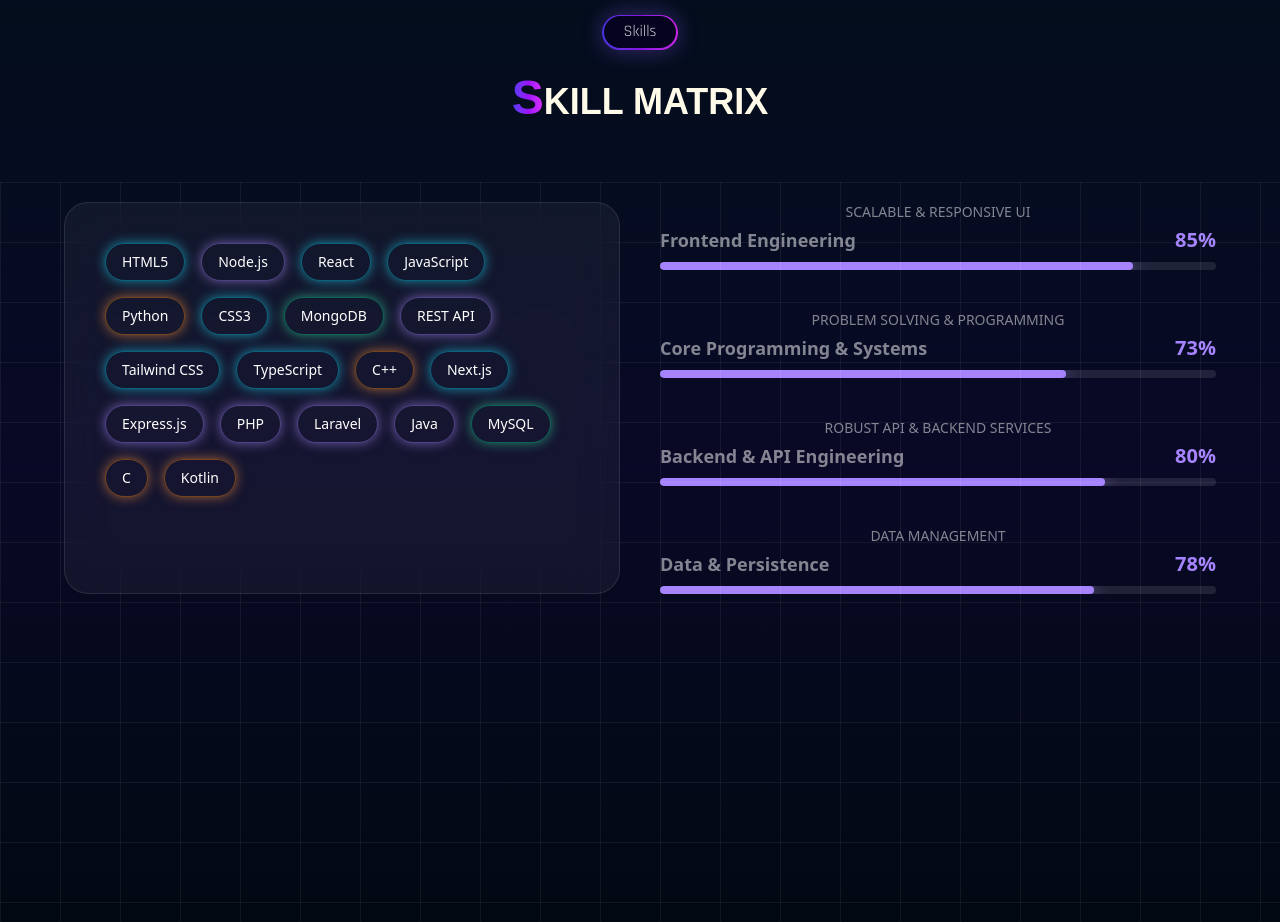
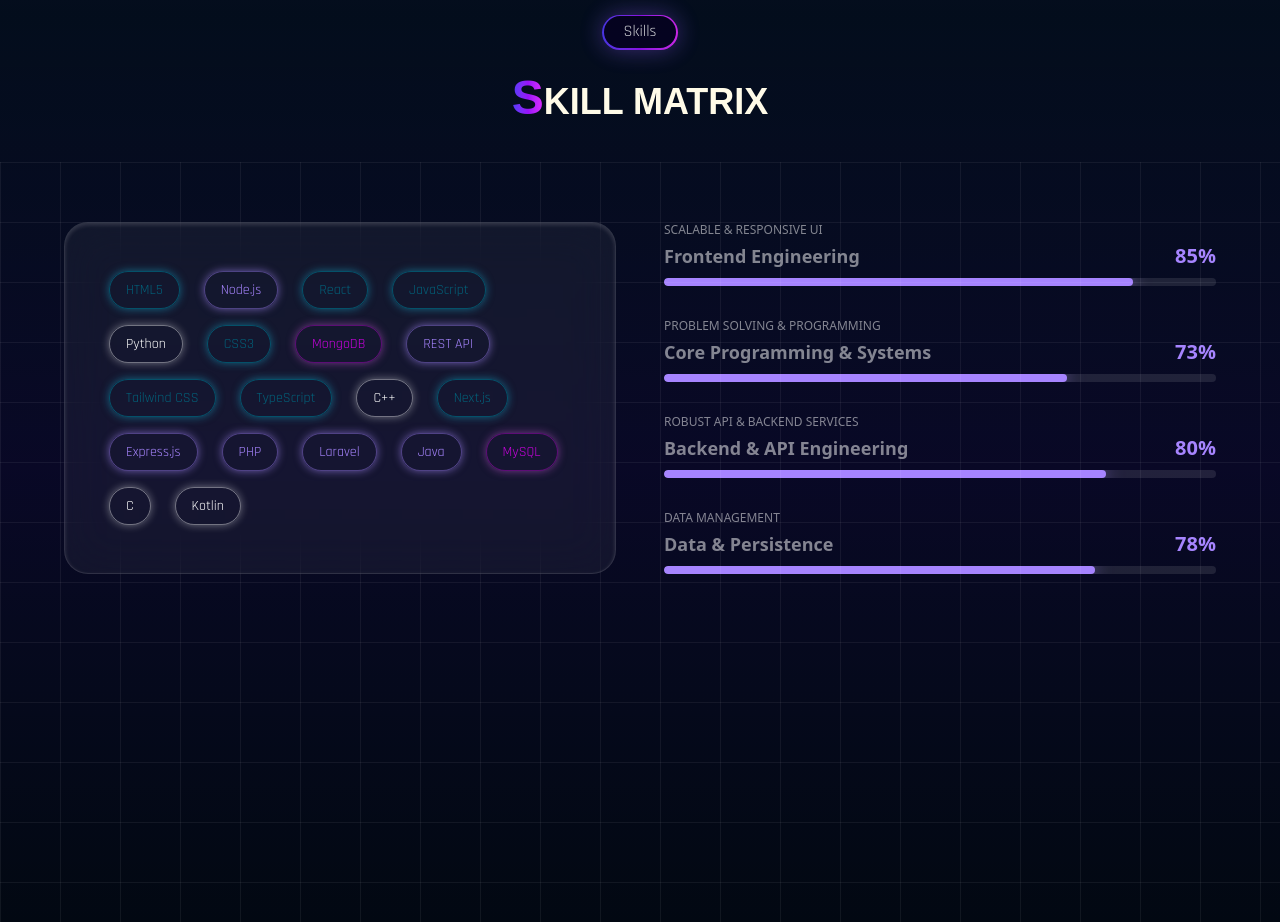
Before and after one commit to A-Himaa/My-Portfolio, a React (Vite) app: page / in a window 1280 px wide. Shown: the part 3180-4102 px from the top of the page. Built offline with nearby package versions, Linux system fonts and the light colour scheme; a web font is replaced by a local one.

Commit message:
Enhance Skills component styling: update skill styles for better visibility, adjust layout spacing, and improve grid background for a cleaner design

```diff
--- a/src/components/Skills.jsx
+++ b/src/components/Skills.jsx
@@ -106,10 +106,10 @@ export default function Skills() {
   ]
 
   const skillStyle = {
-    frontend: "border-cyan-400/40 shadow-[0_0_12px_rgba(34,211,238,0.6)]",
-    backend: "border-violet-400/40 shadow-[0_0_12px_rgba(167,139,250,0.6)]",
-    data: "border-emerald-400/40 shadow-[0_0_12px_rgba(52,211,153,0.6)]",
-    programming: "border-orange-400/40 shadow-[0_0_12px_rgba(251,146,60,0.6)]",
+    frontend: "border-cyan-800/80 shadow-[0_0_8px_rgba(24,121,153,0.8)] text-cyan-800",
+    backend: "border-violet-400/40 shadow-[0_0_8px_rgba(167,139,250,0.6)] text-violet-400",
+    data: "border-fuchsia-600/40 shadow-[0_0_8px_rgba(182,82,199,0.6)] text-fuchsia-600",
+    programming: "border-white/40 shadow-[0_0_8px_rgba(255,255,255,0.4)] text-white",
   }
 
   const skillBars = [
@@ -136,26 +136,29 @@ export default function Skills() {
         <div className="relative min-h-screen">
 
            {/* Grid Background */}
-          <div className="absolute mt-15 h-screen inset-0 bg-[linear-gradient(rgba(255,255,255,0.06)_1px,transparent_1px),linear-gradient(90deg,rgba(255,255,255,0.06)_1px,transparent_1px)] bg-[size:60px_60px]" />
+          <div className="absolute mt-10 h-screen inset-0 bg-[linear-gradient(rgba(255,255,255,0.06)_1px,transparent_1px),linear-gradient(90deg,rgba(255,255,255,0.06)_1px,transparent_1px)] bg-[size:60px_60px]" />
 
-          <div className="pt-20 grid grid-cols-1 md:grid-cols-2 mx-auto max-w-6xl gap-10">
-            <div className="relative rounded-3xl bg-white/5 border border-white/10 backdrop-blur-xl p-10">
+
+          <div className="pt-25 grid grid-cols-1 md:grid-cols-2 mx-auto max-w-6xl gap-12">
+
+            {/* Left Section */}
+            <div className="relative rounded-3xl bg-white/5 border border-white/12 backdrop-blur-xl p-10 flex items-center shadow-inner shadow-white/15">
               <div className="flex flex-wrap gap-4">
                 {skillContainer.map((skills, i) => (
                   <span
                     key={i}
-                    className={`px-4 py-2 rounded-full text-sm border text-white ${skillStyle[skills.title]}`}>
+                    className={`px-4 mx-1 py-2 rounded-full font-NavtextR text-sm border ${skillStyle[skills.title]}`}>
                       {skills.name}
                     </span>
                 ))}
               </div>
             </div>
 
-            <div className="flex flex-col gap-10">
+            <div className="flex flex-col gap-8">
                 {skillBars.map((bar, i) => (
                   <div key={i}>
 
-                    <p className="text-sm text-white/50 mb-1">
+                    <p className="text-xs text-left text-white/50 mb-1">
                       {bar.label}
                     </p>
 
```
